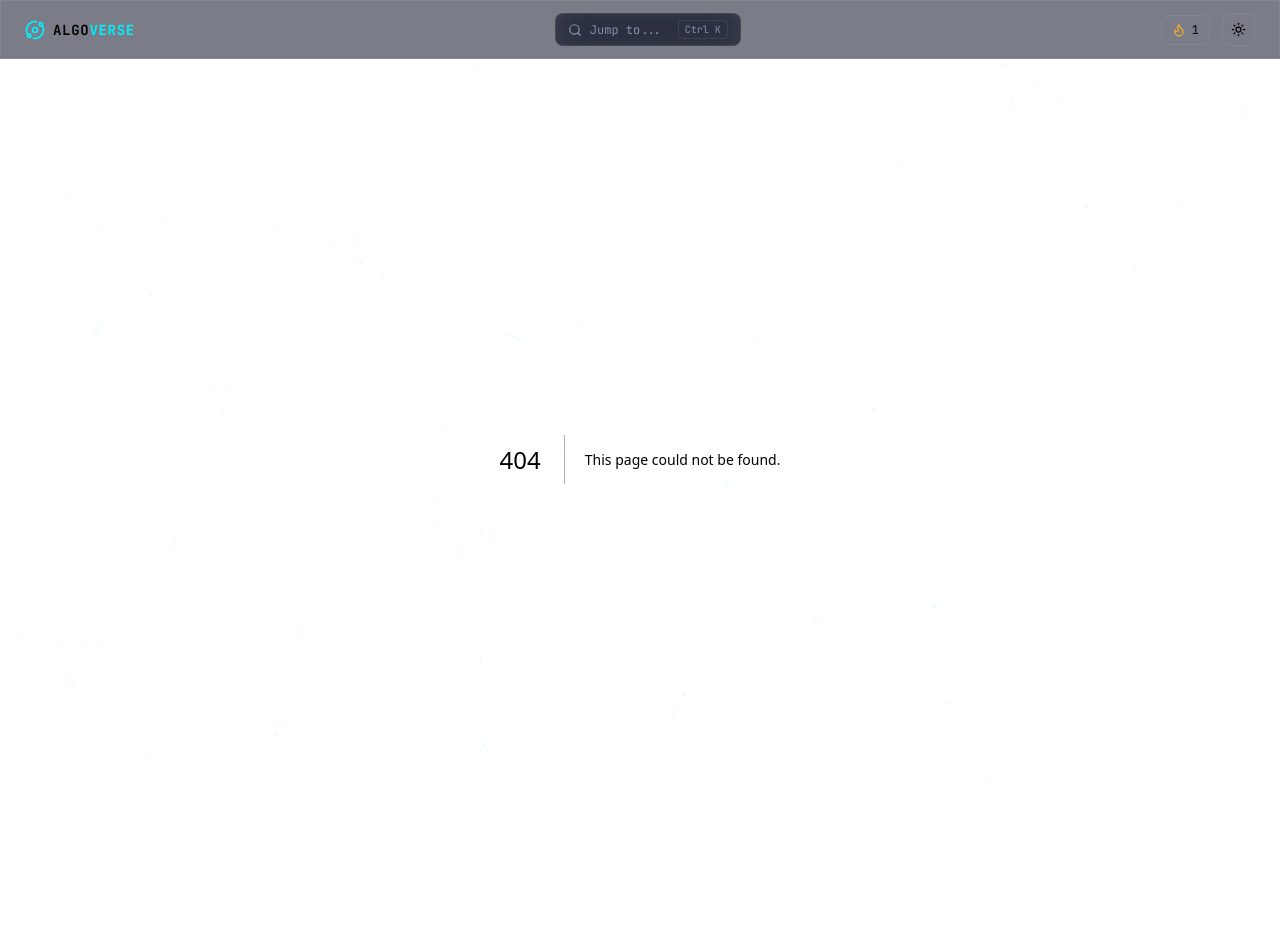
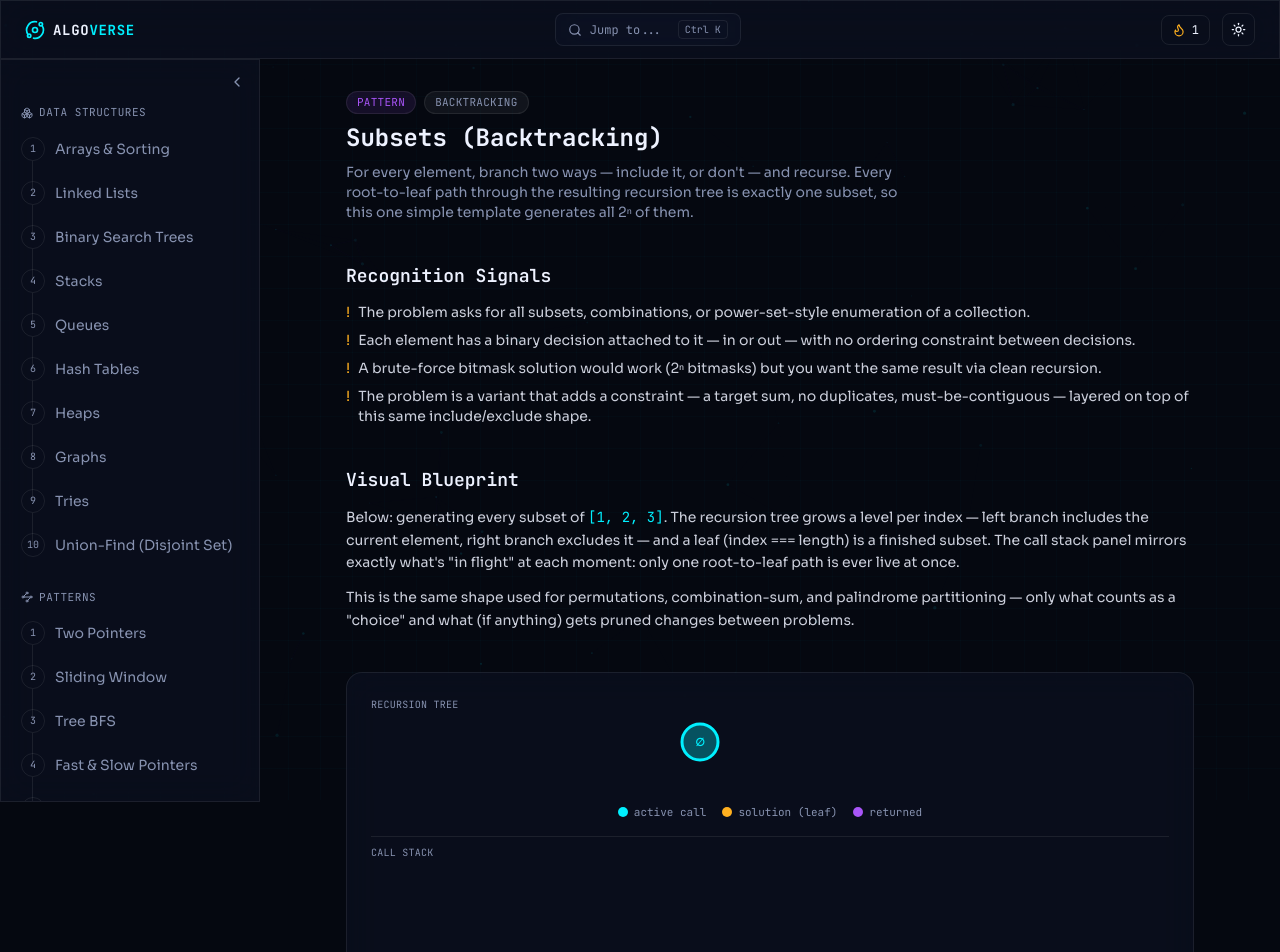
Before and after one commit to Kaushik2210/AlgoVerse, a Next.js app: page /patterns/subsets in a window 1280 px wide. Before the commit this address had no page. Shown: the top 952 px of the page. Before the commit the page ends 859 px from the top, so only its background shows below. Built offline with nearby package versions, Linux system fonts and the light colour scheme.

Commit message:
add subsets pattern page

```diff
--- /dev/null
+++ b/src/app/(app)/patterns/subsets/page.tsx
@@ -0,0 +1,128 @@
+"use client";
+
+import { useEffect, useMemo } from "react";
+import Badge from "@/components/ui/Badge";
+import GlassCard from "@/components/ui/GlassCard";
+import { TheorySection, PitfallList } from "@/components/ui/TheorySection";
+import ProblemList, { type Problem } from "@/components/ui/ProblemList";
+import VisualizerEngine from "@/components/visualizers/VisualizerEngine";
+import RecursionTreeView from "@/components/visualizers/RecursionTreeView";
+import StackView from "@/components/visualizers/StackView";
+import { subsetsSteps, BACKTRACKING_CODE } from "@/lib/algorithms/backtracking";
+import { useProgressStore } from "@/lib/store/progress";
+import problems from "@/data/problems.json";
+
+const MODULE_SLUG = "subsets";
+const DEMO_VALUES = [1, 2, 3];
+
+export default function SubsetsPage() {
+  const setModuleProgress = useProgressStore((s) => s.setModuleProgress);
+  const completeModule = useProgressStore((s) => s.completeModule);
+
+  useEffect(() => {
+    setModuleProgress(MODULE_SLUG, { percent: 50 });
+    // eslint-disable-next-line react-hooks/exhaustive-deps
+  }, []);
+
+  const steps = useMemo(() => subsetsSteps(DEMO_VALUES), []);
+
+  return (
+    <div className="max-w-4xl mx-auto px-4 sm:px-6 py-8 flex flex-col gap-10">
+      <header>
+        <div className="flex items-center gap-2 mb-2">
+          <Badge variant="violet">Pattern</Badge>
+          <Badge variant="neutral">Backtracking</Badge>
+        </div>
+        <h1 className="text-2xl font-bold font-mono-data">Subsets (Backtracking)</h1>
+        <p className="text-text-muted mt-2 text-sm max-w-xl">
+          For every element, branch two ways — include it, or don&apos;t —
+          and recurse. Every root-to-leaf path through the resulting
+          recursion tree is exactly one subset, so this one simple template
+          generates all 2ⁿ of them.
+        </p>
+      </header>
+
+      <TheorySection title="Recognition Signals">
+        <PitfallList
+          items={[
+            "The problem asks for all subsets, combinations, or power-set-style enumeration of a collection.",
+            "Each element has a binary decision attached to it — in or out — with no ordering constraint between decisions.",
+            "A brute-force bitmask solution would work (2ⁿ bitmasks) but you want the same result via clean recursion.",
+            "The problem is a variant that adds a constraint — a target sum, no duplicates, must-be-contiguous — layered on top of this same include/exclude shape.",
+          ]}
+        />
+      </TheorySection>
+
+      <TheorySection title="Visual Blueprint">
+        <p>
+          Below: generating every subset of{" "}
+          <code className="font-mono-data text-cyan">[{DEMO_VALUES.join(", ")}]</code>.
+          The recursion tree grows a level per index — left branch includes
+          the current element, right branch excludes it — and a leaf
+          (index === length) is a finished subset. The call stack panel
+          mirrors exactly what&apos;s &quot;in flight&quot; at each moment: only
+          one root-to-leaf path is ever live at once.
+        </p>
+        <p>
+          This is the same shape used for permutations, combination-sum, and
+          palindrome partitioning — only what counts as a &quot;choice&quot; and
+          what (if anything) gets pruned changes between problems.
+        </p>
+      </TheorySection>
+
+      <VisualizerEngine
+        steps={steps}
+        code={BACKTRACKING_CODE}
+        onComplete={() => completeModule(MODULE_SLUG)}
+      >
+        {(state) => (
+          <div className="w-full flex flex-col gap-4">
+            <div>
+              <p className="text-[10px] font-mono-data uppercase tracking-wide text-text-muted mb-1">
+                Recursion tree
+              </p>
+              <RecursionTreeView tree={state.tree} activeId={state.activeId} />
+            </div>
+            <div className="border-t border-glass-border-token pt-2">
+              <p className="text-[10px] font-mono-data uppercase tracking-wide text-text-muted mb-1">
+                Call stack
+              </p>
+              <StackView state={state.callStack} />
+            </div>
+          </div>
+        )}
+      </VisualizerEngine>
+
+      <TheorySection title="Annotated Code Template">
+        <GlassCard>
+          <pre className="font-mono-data text-xs leading-relaxed whitespace-pre-wrap">
+{`function subsetsTemplate(values) {
+  const result = [];
+
+  function backtrack(index, path) {
+    if (index === values.length) {
+      // 1. Base case — every decision made, record this path
+      result.push([...path]);
+      return;
+    }
+
+    path.push(values[index]);      // 2. Choose: include
+    backtrack(index + 1, path);
+    path.pop();                    // 3. Un-choose — backtrack
+
+    backtrack(index + 1, path);    // 4. Choose: exclude, recurse again
+  }
+
+  backtrack(0, []);
+  return result;
+}`}
+          </pre>
+        </GlassCard>
+      </TheorySection>
+
+      <TheorySection title="Curated Problems">
+        <ProblemList problems={problems["subsets"] as Problem[]} />
+      </TheorySection>
+    </div>
+  );
+}
```
